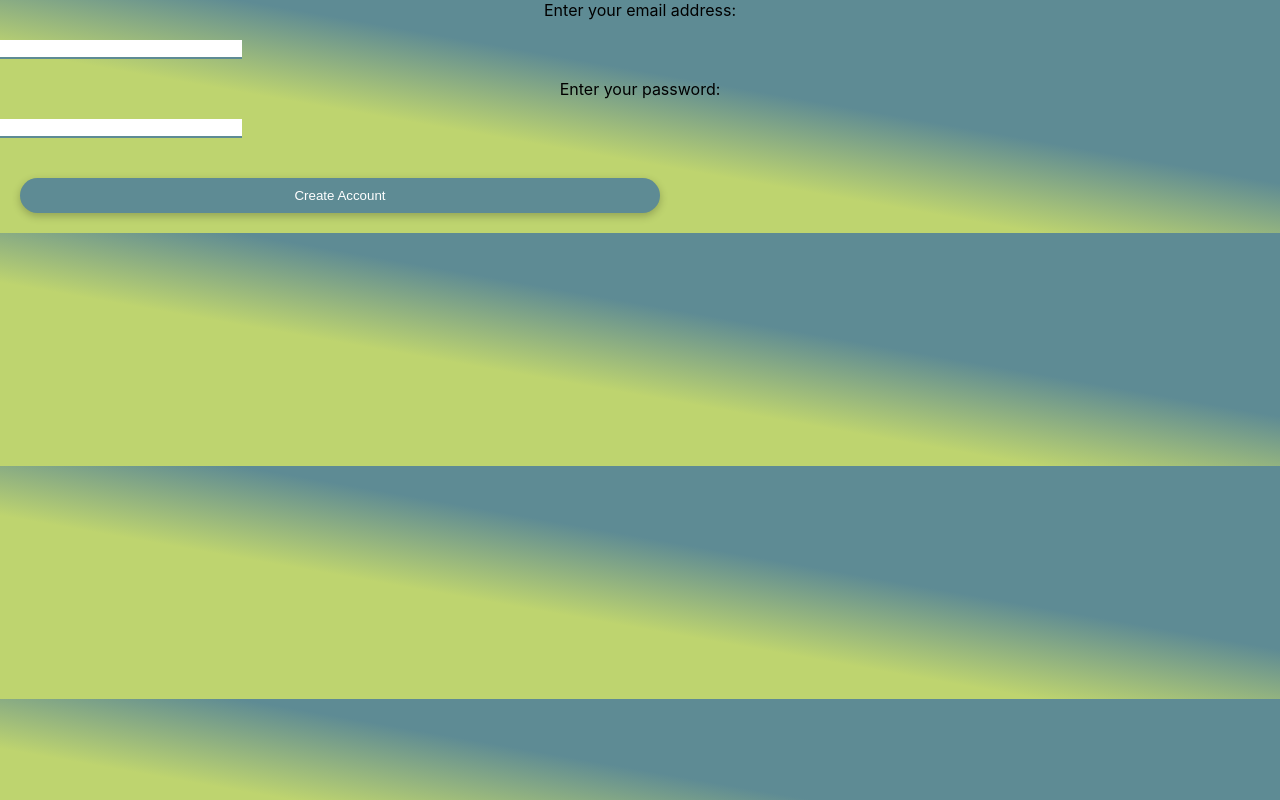
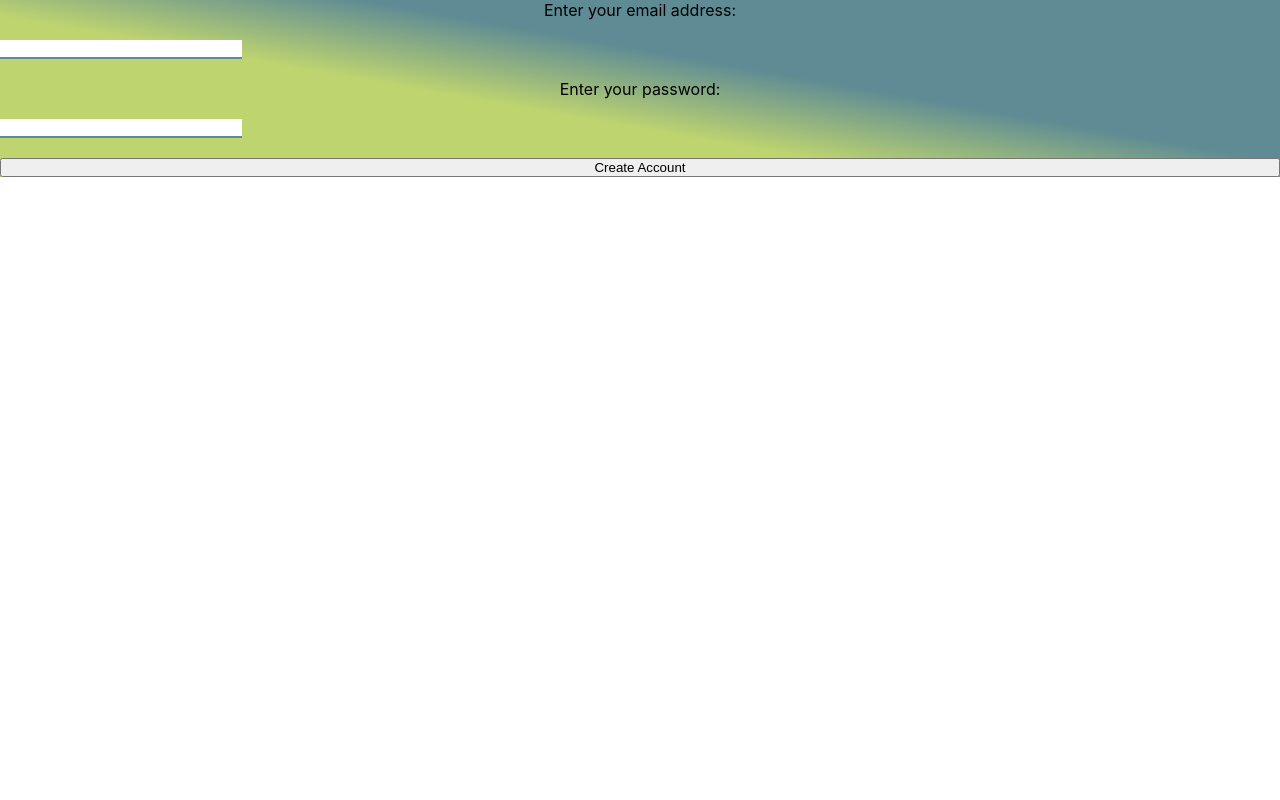
Before and after one commit to laulau-tlj/hng, a React (Create React App) app: page /register in a window 1280 px wide. Built offline with nearby package versions, Linux system fonts and the light colour scheme.

Commit message:
fix css conflits on question page

```diff
--- a/package.json
+++ b/package.json
@@ -3,13 +3,10 @@
   "version": "0.1.0",
   "private": true,
   "dependencies": {
-<<<<<<< HEAD
     "@google-cloud/storage": "^5.18.2",
-=======
     "@fortawesome/fontawesome-svg-core": "^1.3.0",
     "@fortawesome/free-solid-svg-icons": "^6.0.0",
     "@fortawesome/react-fontawesome": "^0.1.17",
->>>>>>> c5468c261d4586c2ae7c31a7911df33361b1de66
     "@testing-library/jest-dom": "^5.16.2",
     "@testing-library/react": "^12.1.3",
     "@testing-library/user-event": "^13.5.0",
--- a/src/App.css
+++ b/src/App.css
@@ -9,11 +9,11 @@
 }
 
 .container {
-  background-color: #7dbecb;
   height: 100vh;
   display: flex;
   align-items: center;
   justify-content: center;
+  background: linear-gradient(190deg, #5e8b94 40%, rgb(190 212 111) 60%);
 }
 
 .margin {
--- a/src/style/login.modules.css
+++ b/src/style/login.modules.css
@@ -1,10 +1,10 @@
-.login{
+.login {
   display: flex;
   justify-content: center;
   align-items: center;
   height: 100vh;
 }
-.login-container{
+.login-container {
   background: #fff;
   border: none;
   border-radius: 20px;
@@ -16,10 +16,10 @@
   width: 300px;
   transition: all 0.3s ease;
 }
-.login-container{
-    width: 310px;
+.login-container {
+  width: 270px;
 }
-input{
+input {
   color: gray;
   display: flex;
   border: none;
@@ -29,25 +29,25 @@ input{
   padding: 1px;
   width: 15rem;
 }
-input:focus{
+input:focus {
   outline-width: 0;
 }
-html {
+.loginContainer {
   background: linear-gradient(190deg, #5e8b94 40%, rgb(190 212 111) 60%);
 }
 img {
   justify-content: center;
   width: 200px;
 }
-.login-img{
+.login-img {
   text-align: center;
 }
-.login-button{
+.login-button {
   justify-content: center;
   display: flex;
   border-color: white;
 }
-button{
+.loginButton {
   width: 50%;
   justify-content: center;
   border: none;
@@ -56,15 +56,15 @@ button{
   padding: 10px;
   margin: 20px;
   display: flex;
-    color:#fff;
-    box-shadow:  rgba(0, 0, 0, 0.24) 0px 3px 8px;
+  color: #fff;
+  box-shadow: rgba(0, 0, 0, 0.24) 0px 3px 8px;
   transition: all 0.6s ease;
 }
-button:hover{
+.loginButton:hover {
   width: 55%;
   background-color: rgb(190 212 111);
   color: #fff;
 }
-.login-form{
+.login-form {
   justify-content: center;
 }
--- a/src/style/question.modules.css
+++ b/src/style/question.modules.css
@@ -16,6 +16,10 @@
   background-color: #5e8b94;
   border: none;
   box-shadow: rgba(0, 0, 0, 0.24) 0px 3px 8px;
+}
+
+.questionButton:hover {
+  background-color: rgb(190 212 111);
 }
 
 .cardContainer {
--- a/src/view/login/index.js
+++ b/src/view/login/index.js
@@ -12,7 +12,7 @@ const Login = () => {
   const [password, setPassword] = useState(null);
 
   return (
-    <div class="login">
+    <div class="login loginContainer">
       <div className="login-container">
         <div className="login-form">
           <div className="login-img">
@@ -20,7 +20,7 @@ const Login = () => {
           <input className="login-border" type="text" placeholder="email" />
           <input type="password" placeholder="password" />
           <div className="login-button">
-            <button> Login</button>
+            <button className="loginButton" > Login</button>
           </div>
         </div>
       </div>
--- a/src/view/register/index.js
+++ b/src/view/register/index.js
@@ -21,7 +21,7 @@ const Register = () => {
     }
 
     return (
-        <div className="create-account">
+        <div className="create-account loginContainer">
             <label htmlFor="Email"> Enter your email address: </label>
             <input type="Email" name="email" onChange={(e) => { setEmail(e.target.value) }}/>
             <label htmlFor="Password">Enter your password: </label>
```
Lines whose indentation alone changed are shown as unchanged.
